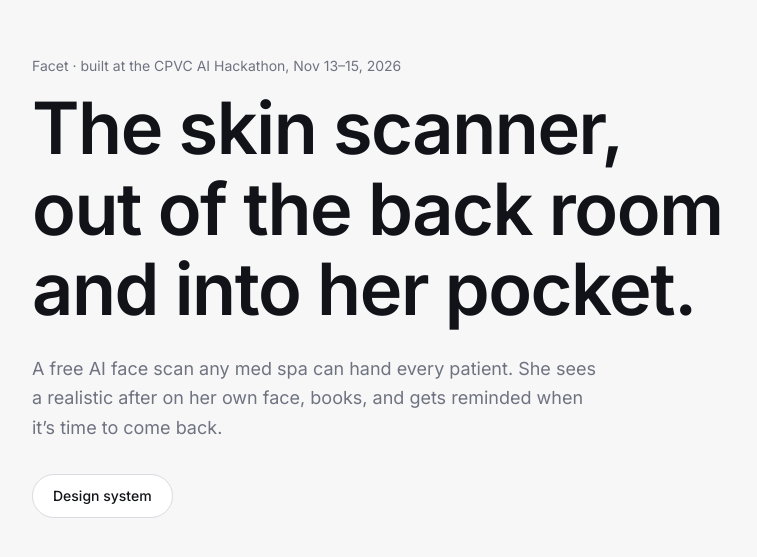
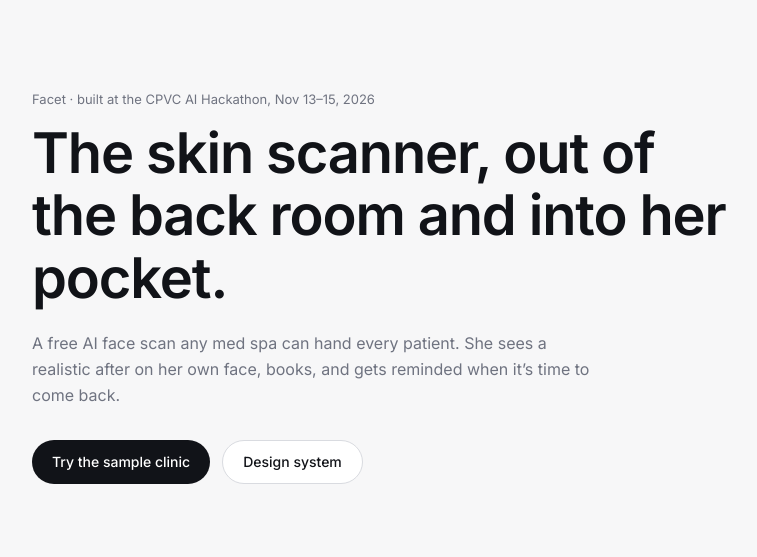
Before and after one commit to amonta16/Origami, a Next.js app: page / in a window 1280 px wide. Shown: the part 113-670 px from the top of the page, without its empty margins (256-1013 px from the left). Built offline with nearby package versions, Linux system fonts and the light colour scheme.

Commit message:
Reskin: home placeholder on the retuned tokens

```diff
--- a/src/app/page.tsx
+++ b/src/app/page.tsx
@@ -4,16 +4,13 @@ import { Button } from "@/components/ui";
 export default function Home() {
   return (
     <main className="mx-auto flex w-full max-w-3xl flex-1 flex-col justify-center px-5 py-16 sm:px-8">
-      <p className="text-sm text-ink-muted">Facet · built at the CPVC AI Hackathon, Nov 13–15, 2026</p>
-      <h1 className="font-display mt-3 text-5xl sm:text-7xl">
-        The skin scanner, out of the back room and into her pocket.
-      </h1>
-      <p className="mt-6 max-w-xl text-lg leading-relaxed text-ink-muted">
-        A free AI face scan any med spa can hand every patient. She sees a
-        realistic after on her own face, books, and gets reminded when it&rsquo;s
-        time to come back.
+      <p className="text-[13px] text-ink-muted">Facet · built at the CPVC AI Hackathon, Nov 13–15, 2026</p>
+      <h1 className="font-display mt-3 text-[40px] sm:text-[56px]">The skin scanner, out of the back room and into her pocket.</h1>
+      <p className="mt-5 max-w-xl text-[16px] leading-relaxed text-ink-muted">
+        A free AI face scan any med spa can hand every patient. She sees a realistic after on her own face, books, and gets reminded when it&rsquo;s time to come back.
       </p>
       <div className="mt-8 flex flex-wrap gap-3">
+        <Button href="/s/sample">Try the sample clinic</Button>
         <Button href="/styleguide" variant="secondary">
           Design system
         </Button>
```
